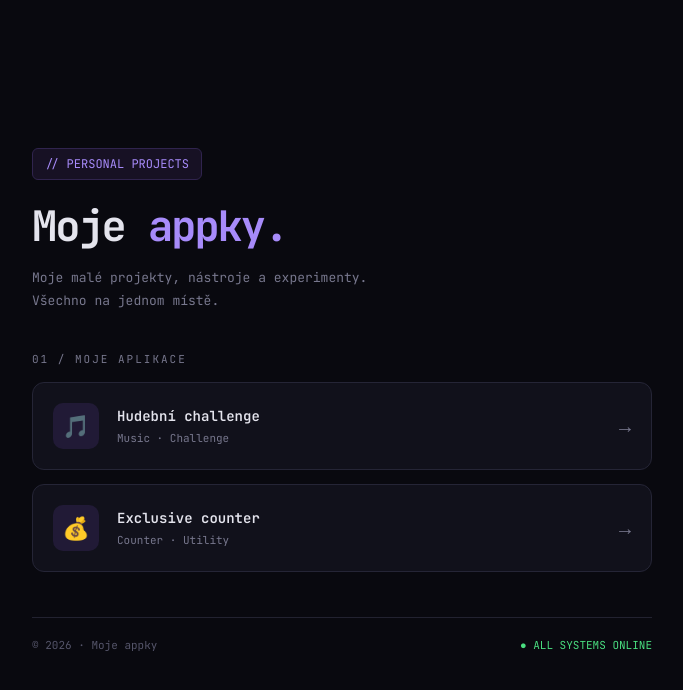
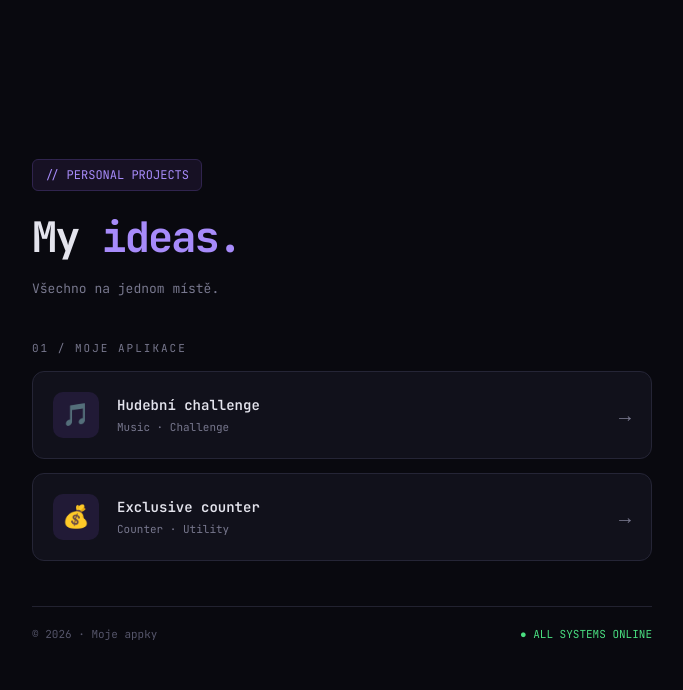
Before and after one commit to skalijowa/skalijowa.github.io, a plain HTML site: page index.html in a window 1280 px wide. Shown: the whole page, without its empty margins (298-981 px from the left). Drawn offline with Linux system fonts and the light colour scheme.

Commit message:
Update index.html

```diff
--- a/index.html
+++ b/index.html
@@ -175,9 +175,9 @@
 
     <header class="header">
       <div class="tag">// PERSONAL PROJECTS</div>
-      <h1>Moje <span>appky.</span></h1>
+      <h1>My <span>ideas.</span></h1>
       <p class="subtitle">
-        Moje malé projekty, nástroje a experimenty.<br>
+
         Všechno na jednom místě.
       </p>
     </header>
```
